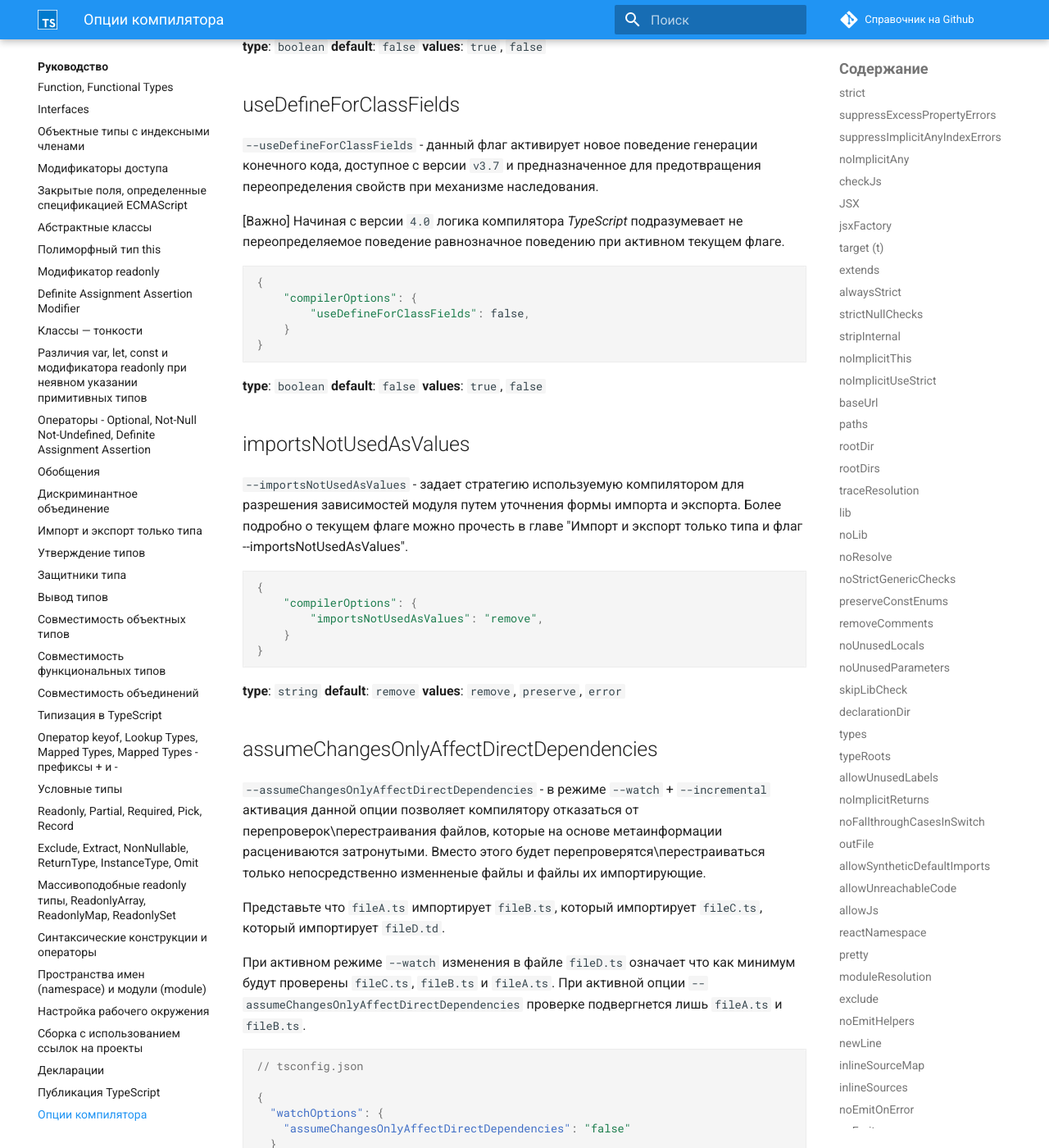
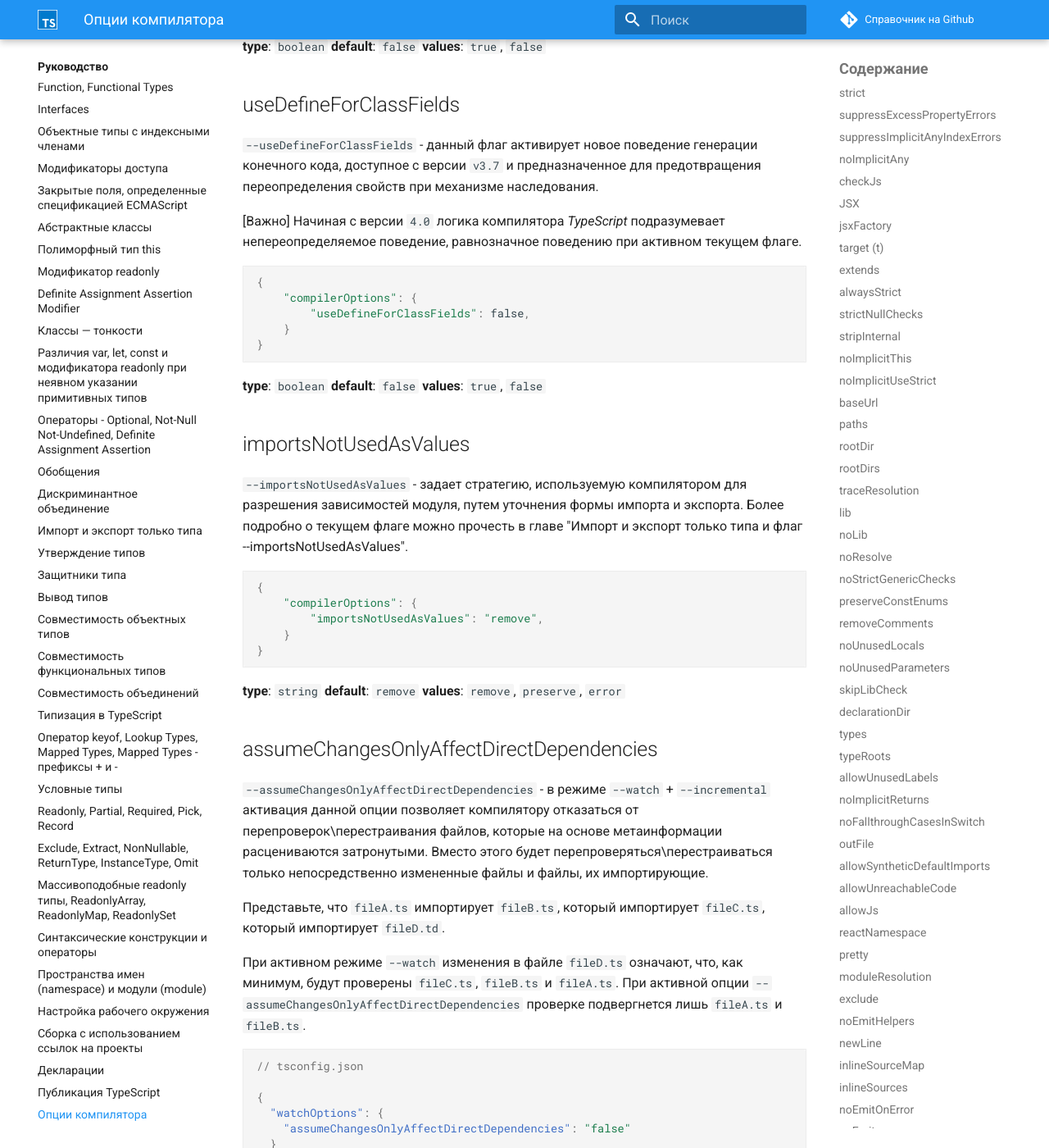
Before and after one commit to xsltdev/scriptdev.ru, an MkDocs documentation site: the page built from docs/guide/060.md, in a window 1280 px wide and 1400 px high, scrolled down 43975 px. Shown: the whole window at 82% size. Built offline with MkDocs 1.6.1 and Material for MkDocs 9.7.7, drawn with Linux system fonts in a browser that asks for light colours; comment, search, counter and statistics services are not loaded; some of the changed text lies outside the part shown.

Commit message:
edited mistakes

````diff
--- a/docs/guide/060.md
+++ b/docs/guide/060.md
@@ -1,6 +1,6 @@
 # Опции компилятора
 
-Если сравнить компилятор `tsc` с фортепиано, то его опции сопоставимы с камертоном позволяющим настроить его наилучшим образом, что на практике означает - сократить время сборки и повысить типобезопасность проекта.
+Если сравнить компилятор `tsc` с фортепиано, то его опции сопоставимы с камертоном, позволяющим настроить его наилучшим образом, что на практике означает - сократить время сборки и повысить типобезопасность проекта.
 
 ## strict
 
@@ -181,7 +181,7 @@
 
 ## checkJs
 
-`--checkJs` - данная опция говорит компилятору, что код, который находится в файлах с расширением `.js`, также нужно проверять на ошибки. При этом можно исключить определенные файлы из проверки, добавив им строку `// @ts-nocheck`. Или наоборот, можно попросить компилятор проверить только помеченные как `// @ts-check` файлы без активации опции `--checkJs`. К тому же можно игнорировать ошибки на конкретных строках, указав `// @ts-ignore: error message` предыдущей строке.
+`--checkJs` - данная опция говорит компилятору, что код, который находится в файлах с расширением `.js`, также нужно проверять на ошибки. При этом можно исключить определенные файлы из проверки, добавив им строку `// @ts-nocheck`. Или наоборот, можно попросить компилятор проверить только помеченные как `// @ts-check` файлы без активации опции `--checkJs`. К тому же, можно игнорировать ошибки на конкретных строках, указав `// @ts-ignore: error message` предыдущей строке.
 
 ```ts
 {
@@ -338,7 +338,7 @@
 
 ## target (t)
 
-`--target`, или сокращенно `-t` - указывает компилятору, с какой версией спецификации должен быть совместим генерируемый _JavaScript_ код. По умолчанию установлена совместимость с `ES3`. Кроме того можно указывать совместимость с `ES5`, `ES2015` (она же `ES6`), `ES2016`, `ES2017`, `ESNext`. Стоит добавить, что `ESNext` равноценно _latest version_.
+`--target`, или сокращенно `-t` - указывает компилятору, с какой версией спецификации должен быть совместим генерируемый _JavaScript_ код. По умолчанию установлена совместимость с `ES3`. Кроме того, можно указывать совместимость с `ES5`, `ES2015` (она же `ES6`), `ES2016`, `ES2017`, `ESNext`. Стоит добавить, что `ESNext` равноценно _latest version_.
 
 ```ts
 {
@@ -394,7 +394,7 @@
 }
 ```
 
-Алгоритм разрешения аналогичен алгоритму поиска модулей самого `NodeJS`. Проще говоря, если путь, указанный в качестве значения атрибута `extends` не будет найден в директории `node_modules`, находящейся в текущей директории, то поиск продолжится в директории `node_modules` вверх по дереву. Но есть одна особенность, которая заключается в том, что при разрешении пути компилятор `tsc`, зайдя в директорию `node_modules`, сначала проверяет `package.json` на наличие атрибута `tsconfig`, которому в качестве значения указывают путь до конфигурационного файла. Если атрибут `tsconfig` найден, то конфигурация, на которую он ссылается, будет установлена в качестве расширяемой. Если `package.json` не содержит атрибут `tsconfig`, то в качестве расширяемого конфигурационного файла будет выбран файл `tsconfig.json`, находящийся в корне директории. Если в корне директории файла `tsconfig.json` найдено не будет, то поиск продолжится вверх по дереву.
+Алгоритм разрешения аналогичен алгоритму поиска модулей самого `NodeJS`. Проще говоря, если путь, указанный в качестве значения атрибута `extends`, не будет найден в директории `node_modules`, находящейся в текущей директории, то поиск продолжится в директории `node_modules` вверх по дереву. Но есть одна особенность, которая заключается в том, что при разрешении пути компилятор `tsc`, зайдя в директорию `node_modules`, сначала проверяет `package.json` на наличие атрибута `tsconfig`, которому в качестве значения указывают путь до конфигурационного файла. Если атрибут `tsconfig` найден, то конфигурация, на которую он ссылается, будет установлена в качестве расширяемой. Если `package.json` не содержит атрибут `tsconfig`, то в качестве расширяемого конфигурационного файла будет выбран файл `tsconfig.json`, находящийся в корне директории. Если в корне директории файла `tsconfig.json` найдено не будет, то поиск продолжится вверх по дереву.
 
 ```ts
 /project
@@ -405,7 +405,7 @@
             tsconfig.json
     tsconfig.json // "extends": "some-module"
 
-// в этом случае в качестве расширяемого конфигурационного файла будет выбран файл находящийся по пути /node_modules/some-module/tsconfig.custom.json
+// в этом случае в качестве расширяемого конфигурационного файла будет выбран файл, находящийся по пути /node_modules/some-module/tsconfig.custom.json
 ```
 
 ```ts
@@ -417,7 +417,7 @@
             tsconfig.json
     tsconfig.json // "extends": "some-module"
 
-// в этом случае в качестве расширяемого конфигурационного файла будет выбран файл находящийся по пути /node_modules/some-module/tsconfig.json
+// в этом случае в качестве расширяемого конфигурационного файла будет выбран файл, находящийся по пути /node_modules/some-module/tsconfig.json
 ```
 
 ```ts
@@ -675,7 +675,7 @@
 
 ## traceResolution
 
-`--traceResolution` - в случае активной текущей опции, при компиляции будет выводиться информация о собираемых модулях.
+`--traceResolution` - в случае активной текущей опции при компиляции будет выводиться информация о собираемых модулях.
 
 ```ts
 {
@@ -883,7 +883,7 @@
 
 ## noUnusedParameters
 
-`--noUnusedParameters` - данная опция заставляет компилятор выводить ошибки, если в коде будут найдены функции, чьи параметры не используются (за исключением параметров идентификаторы которых начинаются с нижней черты, например, `_prop`).
+`--noUnusedParameters` - данная опция заставляет компилятор выводить ошибки, если в коде будут найдены функции, чьи параметры не используются (за исключением параметров, идентификаторы которых начинаются с нижней черты, например, `_prop`).
 
 ```ts
 {
@@ -927,7 +927,7 @@
 
 ## skipLibCheck
 
-`--skipLibCheck` - при активной опции, компилятор перестает проверять типы в файлах библиотеках с расширением `.d.ts`, что экономит время, но может привести к редким ошибкам, связанным с типами.
+`--skipLibCheck` - при активной опции компилятор перестает проверять типы в файлах библиотеках с расширением `.d.ts`, что экономит время, но может привести к редким ошибкам, связанным с типами.
 
 ```ts
 {
@@ -959,7 +959,7 @@
 
 ## types
 
-`--types` - декларации, которые размещены в `/node_modules/@types/` и чьи идентификаторы перечислены в массиве, будут доступны глобально. В случае указания пустого массива, глобальный доступ к декларациям будет запрещен. К декларациям, которые запрещены глобально, можно получить доступ только путем импортирования модуля описываемого декларацией.
+`--types` - декларации, которые размещены в `/node_modules/@types/` и чьи идентификаторы перечислены в массиве, будут доступны глобально. В случае указания пустого массива, глобальный доступ к декларациям будет запрещен. К декларациям, которые запрещены глобально, можно получить доступ только путем импортирования модуля, описываемого декларацией.
 
 ```ts
 {
@@ -1077,7 +1077,7 @@
 
 ## noImplicitReturns
 
-`--noImplicitReturns` - функции, имеющие возвращаемый тип, отличный от типа `void`, фактически могут не возвращать значение явно. Другими словами, чтобы удовлетворять условиям данной опции, в теле функции должен присутствовать лишь оператор `return`. Но при активной текущей опции, функции будут обязаны возвращать значение явно.
+`--noImplicitReturns` - функции, имеющие возвращаемый тип, отличный от типа `void`, фактически могут не возвращать значение явно. Другими словами, чтобы удовлетворять условиям данной опции, в теле функции должен присутствовать лишь оператор `return`. Но при активной текущей опции функции будут обязаны возвращать значение явно.
 
 ```ts
 {
@@ -1454,7 +1454,7 @@
 
 ## newLine
 
-`--newLine` - по умолчанию, новая строка обозначается `\r\n` на _Windows_ и `\r` на _nix_ системах. Для переопределения поведения используется данная опция.
+`--newLine` - по умолчанию новая строка обозначается `\r\n` на _Windows_ и `\r` на _nix_ системах. Для переопределения поведения используется данная опция.
 
 ```ts
 {
@@ -1486,7 +1486,7 @@
 
 ## inlineSources
 
-`--inlineSources` - при активной опции, источник _source map_ включается в файл вместе c _source map_. Работает в паре с опцией `--inlineSourceMap`.
+`--inlineSources` - при активной опции источник _source map_ включается в файл вместе c _source map_. Работает в паре с опцией `--inlineSourceMap`.
 
 ```ts
 {
@@ -1671,7 +1671,7 @@
 
 ## isolatedModules
 
-`--isolatedModules` - транслирует каждый файл, как отдельный модуль.
+`--isolatedModules` - транслирует каждый файл как отдельный модуль.
 
 ```ts
 {
@@ -1821,7 +1821,7 @@
 
 ## strictFunctionTypes
 
-`--strictFunctionTypes` - при активной опции параметры функций начинают сравниваться по контрвариантным правилам, в то время, как при не активной опции, сравнения производятся по бивариантным правилам.
+`--strictFunctionTypes` - при активной опции параметры функций начинают сравниваться по контрвариантным правилам, в то время как при неактивной опции сравнения производятся по бивариантным правилам.
 
 ```ts
 {
@@ -1913,7 +1913,7 @@
 
 ## resolveJsonModule
 
-`--resolveJsonModule` - данная опция, при активной опции `--esModuleInterop`
+`--resolveJsonModule` - данная опция при активной опции `--esModuleInterop`
 и опции `--module`, установленной в `commonjs`, позволяет в среде _NodeJS_ полноценно взаимодействовать с _json_.
 
 ```ts
@@ -2045,11 +2045,11 @@
 
 ## force
 
-`--force` - принудительно выполняет не инкрементальную сборку. Используется только совместно с флагом `--build`.
+`--force` - принудительно выполняет неинкрементальную сборку. Используется только совместно с флагом `--build`.
 
 ## incremental
 
-`--incremental` - флаг, при активации которого, после первой компиляции проекта, в заданной атрибутом `outDir` директории создается файл `.tsbuildinf`, который хранит метаинформацию об изменении файлов, что позволяет производить ускоренные инкрементальные сборки при всех последующих запусках компилятора.
+`--incremental` - флаг, при активации которого после первой компиляции проекта в заданной атрибутом `outDir` директории создается файл `.tsbuildinf`, который хранит метаинформацию об изменении файлов, что позволяет производить ускоренные инкрементальные сборки при всех последующих запусках компилятора.
 
 ```ts
 {
@@ -2141,7 +2141,7 @@
 
 `--useDefineForClassFields` - данный флаг активирует новое поведение генерации конечного кода, доступное с версии `v3.7` и предназначенное для предотвращения переопределения свойств при механизме наследования.
 
-[Важно] Начиная с версии `4.0` логика компилятора _TypeScript_ подразумевает не переопределяемое поведение равнозначное поведению при активном текущем флаге.
+[Важно] Начиная с версии `4.0` логика компилятора _TypeScript_ подразумевает непереопределяемое поведение, равнозначное поведению при активном текущем флаге.
 
 ```ts
 {
@@ -2157,7 +2157,7 @@
 
 ## importsNotUsedAsValues
 
-`--importsNotUsedAsValues` - задает стратегию используемую компилятором для разрешения зависимостей модуля путем уточнения формы импорта и экспорта. Более подробно о текущем флаге можно прочесть в главе "Импорт и экспорт только типа и флаг --importsNotUsedAsValues".
+`--importsNotUsedAsValues` - задает стратегию, используемую компилятором для разрешения зависимостей модуля, путем уточнения формы импорта и экспорта. Более подробно о текущем флаге можно прочесть в главе "Импорт и экспорт только типа и флаг --importsNotUsedAsValues".
 
 ```ts
 {
@@ -2173,11 +2173,11 @@
 
 ## assumeChangesOnlyAffectDirectDependencies
 
-`--assumeChangesOnlyAffectDirectDependencies` - в режиме `--watch` + `--incremental` активация данной опции позволяет компилятору отказаться от перепроверок\перестраивания файлов, которые на основе метаинформации расцениваются затронутыми. Вместо этого будет перепроверятся\перестраиваться только непосредственно изменненые файлы и файлы их импортирующие.
-
-Представьте что `fileA.ts` импортирует `fileB.ts`, который импортирует `fileC.ts`, который импортирует `fileD.td`.
-
-При активном режиме `--watch` изменения в файле `fileD.ts` означает что как минимум будут проверены `fileC.ts`, `fileB.ts` и `fileA.ts`. При активной опции `--assumeChangesOnlyAffectDirectDependencies` проверке подвергнется лишь `fileA.ts` и `fileB.ts`.
+`--assumeChangesOnlyAffectDirectDependencies` - в режиме `--watch` + `--incremental` активация данной опции позволяет компилятору отказаться от перепроверок\перестраивания файлов, которые на основе метаинформации расцениваются затронутыми. Вместо этого будет перепроверяться\перестраиваться только непосредственно измененные файлы и файлы, их импортирующие.
+
+Представьте, что `fileA.ts` импортирует `fileB.ts`, который импортирует `fileC.ts`, который импортирует `fileD.td`.
+
+При активном режиме `--watch` изменения в файле `fileD.ts` означают, что, как минимум, будут проверены `fileC.ts`, `fileB.ts` и `fileA.ts`. При активной опции `--assumeChangesOnlyAffectDirectDependencies` проверке подвергнется лишь `fileA.ts` и `fileB.ts`.
 
 ```json
 // tsconfig.json
@@ -2216,7 +2216,7 @@
 - `fixedPollingInterval`: Проверять каждый файл на наличие изменений несколько раз в секунду с фиксированным интервалом.
 - `priorityPollingInterval`: Проверять каждый файл на наличие изменений несколько раз в секунду, но использовать эвристику для проверки файлов определенных типов реже, чем других.
 - `dynamicPriorityPolling`: Использовать динамическую очередь, в которой менее часто изменяемые файлы будут проверяться реже.
-- `useFsEvents` [ПО УМОЛЧАНИЮ]: Пытаться использовать собственные события операционной системы / файловой системы для изменения файлов.
+- `useFsEvents` [ПО УМОЛЧАНИЮ]: Пытаться использовать собственные события операционной системы/файловой системы для изменения файлов.
 - `useFsEventsOnParentDirectory`: Пытаться использовать собственные события операционной системы/файловой системы для прослушивания изменений в каталогах, содержащих файл. Это может использовать меньше файловых наблюдателей, но также быть менее точным.
 
 ## watchDirectory
@@ -2241,7 +2241,7 @@
 
 - `fixedPollingInterval`: Проверять каждый каталог на наличие изменений несколько раз в секунду с фиксированным интервалом.
 - `dynamicPriorityPolling`: Использовать динамическую очередь, в которой менее часто изменяемые каталоги будут проверяться реже.
-- `useFsEvents`[ПО УМОЛЧАНИЮ]: Пытаться использовать собственные события операционной системы / файловой системы для изменений каталога.
+- `useFsEvents`[ПО УМОЛЧАНИЮ]: Пытаться использовать собственные события операционной системы/файловой системы для изменений каталога.
 
 ## fallbackPolling
 
@@ -2287,7 +2287,7 @@
 
 ## noUncheckedIndexedAccess
 
-`--noUncheckedIndexedAccess` - при активной текущей опции обращаться к динамическим членам объекта разрешается только после подтверждения их существования, а также совместно с такими механизмами как опциональный оператор `!.` или оператор опциональной последовательности `?.` .
+`--noUncheckedIndexedAccess` - при активной текущей опции обращаться к динамическим членам объекта разрешается только после подтверждения их существования, а также совместно с такими механизмами, как опциональный оператор `!.` или оператор опциональной последовательности `?.` .
 
 ```json
 // @filename: tsconfig.json
@@ -2369,7 +2369,7 @@
 
 ## noPropertyAccessFromIndexSignature
 
-`--noPropertyAccessFromIndexSignature` - активирует поведение запрещающее обращение через точечную нотацию к динамическим членам объекта определяющего строковую индексную сигнатуру,
+`--noPropertyAccessFromIndexSignature` - активирует поведение, запрещающее обращение через точечную нотацию к динамическим членам объекта, определяющего строковую индексную сигнатуру,
 
 ```json
 // @filename: tsconfig.json
@@ -2389,14 +2389,14 @@
 type Settings = {
   env?: string[]; // определение необязательного предопределенного поля
 
-  [key: string]: any; // опеределение динамических полей
+  [key: string]: any; // определение динамических полей
 };
 
 function configurate(settings: Settings) {
   //---------------------------
   // динамическое поле
   if (settings.envs) {
-    // Ошибка при активном флаге и Ok при не активном
+    // Ошибка при активном флаге и Ok при неактивном
   }
   if (settings['envs']) {
     // Ok при любом значении флага
````
Also changed, not shown: other parts of docs/guide/060.md (+8 -8 lines).
